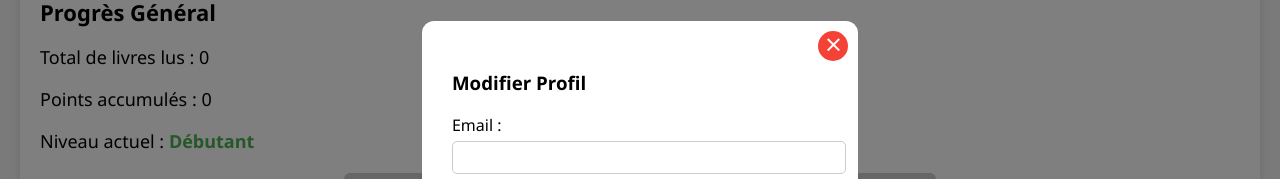
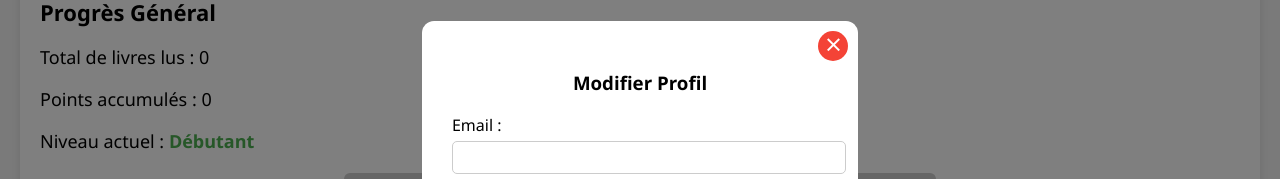
Before and after one commit to bentrd/bibliotheque-ada, a React (Vite) app in the folder frontend/: page /profile in a window 1280 px wide. Both pictures are taken after a click on the button "Modifier". Shown: the part 225-404 px from the top of the page. Built offline with nearby package versions, Linux system fonts and the light colour scheme; no server answers.

Commit message:
Update ProfileModal.jsx

```diff
--- a/frontend/src/components/Profile/ProfileModal.jsx
+++ b/frontend/src/components/Profile/ProfileModal.jsx
@@ -42,7 +42,7 @@ function ProfileModal({ email, password, setEmail, setPassword, setShowModal })
                     backgroundColor: 'white', padding: '30px', borderRadius: '12px', minWidth: '300px', position: 'relative'
                 }}>
                     <CloseButton onClick={handleClose} />
-                    <h3>Modifier Profil</h3>
+                    <h3 style={{textAlign: 'center'}}>Modifier Profil</h3>
                     <div style={{ marginBottom: '15px' }}>
                         <label>Email :</label>
                         <input
```
